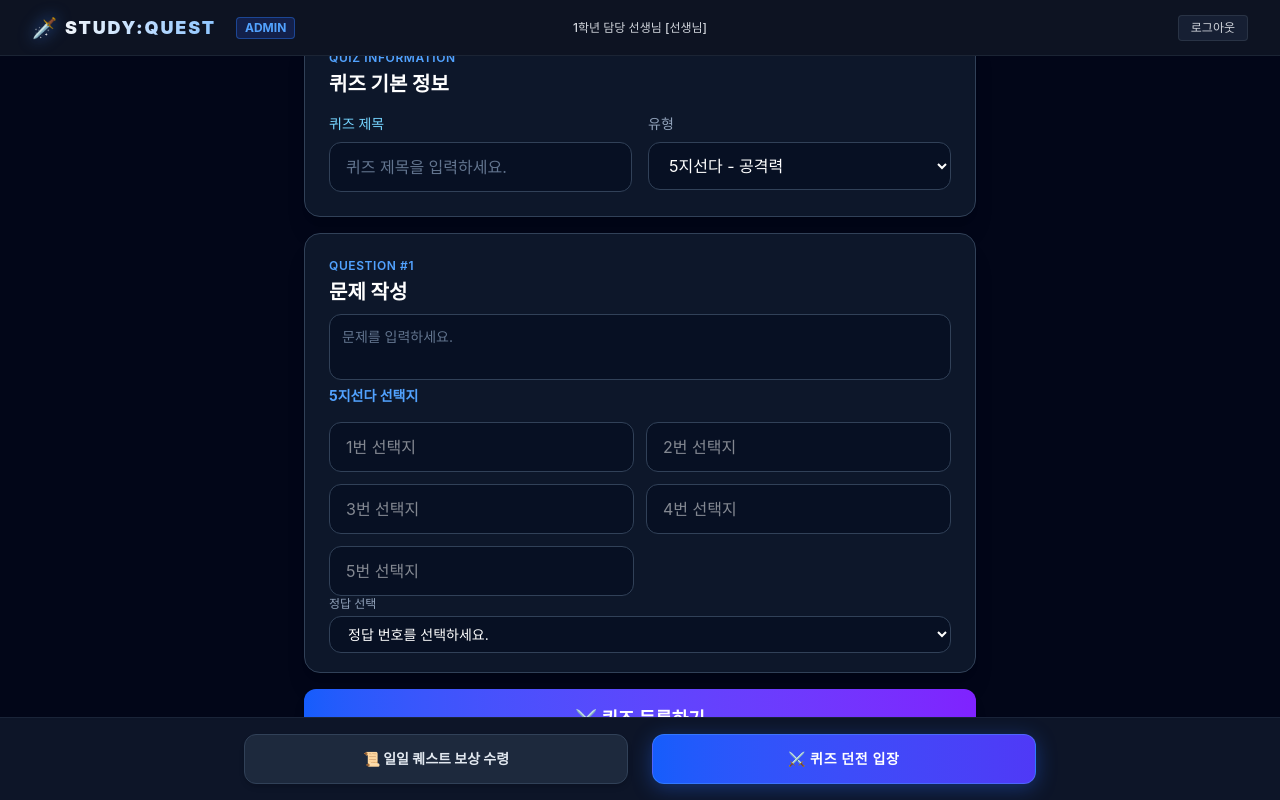
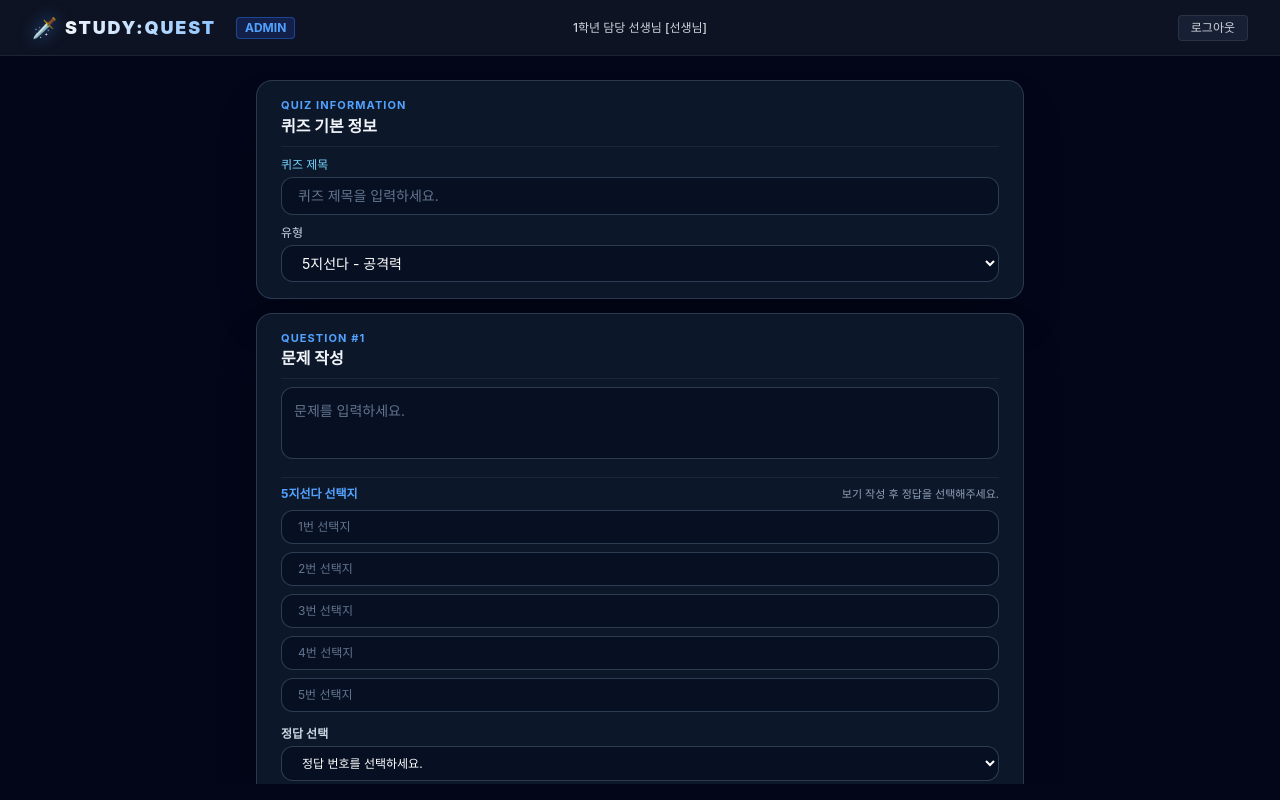
Before and after one commit to dwune08/studyquest, a React (Vite) app in the folder studyquest-frontend/study-quest/: page /quizzes/register in a window 1280 px wide. Built offline with nearby package versions, Linux system fonts and the light colour scheme.

Commit message:
fix: 퀴즈 등록 페이지 footer 제거, 선생님 페이지 UI 수정

```diff
--- a/studyquest-frontend/study-quest/src/components/menus/FooterMenu.jsx
+++ b/studyquest-frontend/study-quest/src/components/menus/FooterMenu.jsx
@@ -1,3 +1,4 @@
+// FooterMenu.jsx
 import { useCustomNavigate } from "../../hooks/useCustomNavigate";
 
 const FooterMenu = ({ onAttendanceClick, onQuizDungeonClick, userType }) => {
@@ -19,7 +20,7 @@ const FooterMenu = ({ onAttendanceClick, onQuizDungeonClick, userType }) => {
     goQuizList();
   };
 
-  // 선생님용 푸터
+  // ★ 선생님용 푸터 (기존 선생님 페이지에서는 정상 노출)
   if (userType === 2) {
     return (
       <footer className="w-full bg-slate-900/90 border-t border-slate-800/80 px-8 py-4 flex justify-end gap-6 relative z-10 shrink-0">
--- a/studyquest-frontend/study-quest/src/components/quiz/QuizRegisterComponent.jsx
+++ b/studyquest-frontend/study-quest/src/components/quiz/QuizRegisterComponent.jsx
@@ -6,7 +6,7 @@ import { useNavigate } from "react-router-dom";
 
 const QuizRegisterComponent = () => {
   const { goQuizList } = useCustomNavigate();
-  const { teacherNo, currentNo } = useAuth();
+  const { teacherNo } = useAuth();
   const navigate = useNavigate();
 
   const [form, setForm] = useState({
@@ -29,11 +29,9 @@ const QuizRegisterComponent = () => {
     }));
   };
 
-  // ★ 수정: e.target.value(string)와 form.quizType(number) 비교 타입 일치 처리
   const changeQuizType = (e) => {
     const newQuizType = Number(e.target.value);
 
-    // 이미 같은 유형이라면 리셋하지 않음
     if (Number(form.quizType) === newQuizType) return;
 
     setForm((prev) => ({
@@ -51,7 +49,6 @@ const QuizRegisterComponent = () => {
   const submitQuiz = async (e) => {
     e.preventDefault();
 
-    // 4. 전송 전 teacherNo 유효성 검사 추가 (값이 없으면 에러 방지 및 알림)
     if (!teacherNo) {
       alert("로그인 정보(교사 번호)를 찾을 수 없습니다. 다시 로그인해 주세요.");
       return;
@@ -83,7 +80,7 @@ const QuizRegisterComponent = () => {
     }
 
     const payload = {
-      teacherNo: Number(teacherNo), // 확실하게 숫자로 변환하여 전송
+      teacherNo: Number(teacherNo),
       quizTitle: form.quizTitle,
       quizType: currentType,
       quizQuestion: form.quizQuestion,
@@ -94,9 +91,6 @@ const QuizRegisterComponent = () => {
       choice4: currentType === 0 ? form.choice4 : null,
       choice5: currentType === 0 ? form.choice5 : null,
     };
-
-    // F12 개발자 도구 콘솔에서 payload 값 확인용
-    console.log("전송 데이터 Payload:", payload);
 
     try {
       const response = await jwtAxios.post("/quizzes", payload);
@@ -114,37 +108,35 @@ const QuizRegisterComponent = () => {
     }
   };
 
-
   return (
-    <div className="w-full h-full text-white flex items-center justify-center p-4">
-      {/* number 인풋 화살표 제거 스타일 추가 */}
+    <div className="w-full h-full text-white flex justify-center items-center px-4 py-2 overflow-hidden">
       <style>{`
-        /* Chrome, Safari, Edge, Opera */
         input::-webkit-outer-spin-button,
         input::-webkit-inner-spin-button {
           -webkit-appearance: none;
           margin: 0;
         }
-
-        /* Firefox */
         input[type=number] {
           -moz-appearance: textfield;
         }
       `}</style>
 
-      <main className="w-full max-w-2xl mx-auto flex flex-col space-y-4">
-        <form onSubmit={submitQuiz} className="flex flex-col space-y-4">
+      {/* 너비 살짝 확대 (max-w-2xl -> max-w-3xl) */}
+      <main className="w-full max-w-3xl mx-auto my-auto">
+        <form onSubmit={submitQuiz} className="flex flex-col space-y-3.5">
 
           {/* 1. 퀴즈 기본 정보 */}
-          <section className="rounded-2xl border border-slate-700 bg-[#0d172a] p-6 shadow-xl">
-            <p className="mb-1 text-xs text-blue-400 font-semibold tracking-wider">
+          <section className="rounded-2xl border border-slate-700/80 bg-[#0d172a] px-6 py-4 shadow-2xl space-y-2.5">
+            <div className="border-b border-slate-800/80 pb-2">
+              <p className="text-[11px] text-blue-400 font-bold tracking-widest uppercase">
                 QUIZ INFORMATION
               </p>
-            <h2 className="mb-4 text-xl font-bold">퀴즈 기본 정보</h2>
+              <h2 className="text-base font-bold text-slate-100">퀴즈 기본 정보</h2>
+            </div>
 
-            <div className="grid grid-cols-1 gap-4 md:grid-cols-2">
+            <div className="grid grid-cols-1 gap-2.5">
               <div>
-                <label className="mb-2 block text-sm text-sky-300 font-medium">
+                <label className="mb-1 block text-xs text-sky-300 font-medium">
                   퀴즈 제목
                 </label>
                 <input
@@ -154,60 +146,67 @@ const QuizRegisterComponent = () => {
                   onChange={changeForm}
                   placeholder="퀴즈 제목을 입력하세요."
                   maxLength={30}
-                  className="w-full rounded-xl border border-slate-700 bg-[#071023] px-4 py-3 text-white outline-none placeholder:text-slate-500 focus:border-blue-500"
+                  className="w-full rounded-xl border border-slate-700/90 bg-[#071023] px-4 py-2 text-sm text-white outline-none placeholder:text-slate-500 focus:border-blue-500 transition-all"
                 />
               </div>
 
               <div>
-                <label className="mb-2 block text-sm text-slate-400 font-medium">
+                <label className="mb-1 block text-xs text-slate-300 font-medium">
                   유형
                 </label>
                 <select
                   name="quizType"
                   value={form.quizType}
                   onChange={changeQuizType}
-                  className="w-full rounded-xl border border-slate-700 bg-[#071023] px-4 py-3 text-white outline-none focus:border-blue-500"
+                  className="w-full rounded-xl border border-slate-700/90 bg-[#071023] px-4 py-2 text-sm text-white outline-none focus:border-blue-500 transition-all cursor-pointer"
                 >
                   <option value={0}>5지선다 - 공격력</option>
-                  <option value={1}>빈칸 - 지혜</option>
+                  <option value={1}>단답형 - 지혜</option>
                   <option value={2}>O/X - 스피드</option>
                 </select>
               </div>
             </div>
           </section>
 
-          {/* 2. 문제 작성 */}
-          <section className="h-[440px] flex flex-col justify-between rounded-2xl border border-slate-700 bg-[#0d172a] p-6 shadow-xl">
-            <div>
-              <p className="mb-1 text-xs text-blue-400 font-semibold tracking-wider">
+          {/* 2. 문제 작성 (min-h-[480px]로 넉넉하게 확장) */}
+          <section className="rounded-2xl border border-slate-700/80 bg-[#0d172a] px-6 py-4 shadow-2xl min-h-[480px] flex flex-col justify-between">
+
+            {/* 상단: 문제 입력 */}
+            <div className="space-y-2">
+              <div className="border-b border-slate-800/80 pb-2">
+                <p className="text-[11px] text-blue-400 font-bold tracking-widest uppercase">
                   QUESTION #1
                 </p>
-              <h2 className="mb-2 text-xl font-bold">문제 작성</h2>
+                <h2 className="text-base font-bold text-slate-100">문제 작성</h2>
+              </div>
 
               <textarea
                 name="quizQuestion"
                 value={form.quizQuestion}
                 onChange={changeForm}
                 placeholder="문제를 입력하세요."
-                rows={form.quizType === 0 ? 2 : 3}
-                className="w-full rounded-xl border border-slate-700 bg-[#071023] p-3 text-sm text-white outline-none placeholder:text-slate-500 focus:border-blue-500 resize-none"
+                rows={2}
+                className="w-full rounded-xl border border-slate-700/90 bg-[#071023] p-3 text-sm text-white outline-none placeholder:text-slate-500 focus:border-blue-500 resize-none leading-relaxed transition-all"
               />
             </div>
 
+            {/* 하단: 유형별 선택지 영역 */}
+            <div className="flex-1 flex flex-col justify-end pt-3">
+
               {/* 0 : 5지선다 */}
               {form.quizType === 0 && (
-              <div>
-                <p className="mb-4 text-sm font-bold text-blue-400">
+                <div className="space-y-2 pt-2 border-t border-slate-800/80">
+                  <div className="flex justify-between items-center">
+                    <p className="text-xs font-bold text-blue-400">
                       5지선다 선택지
                     </p>
-                <div className="grid gap-3 md:grid-cols-2">
-                  {[
-                    "choice1",
-                    "choice2",
-                    "choice3",
-                    "choice4",
-                    "choice5",
-                  ].map((name, index) => (
+                    <p className="text-[11px] text-slate-400">
+                      보기 작성 후 정답을 선택해주세요.
+                    </p>
+                  </div>
+
+                  <div className="flex flex-col space-y-2">
+                    {["choice1", "choice2", "choice3", "choice4", "choice5"].map((name, index) => (
                       <input
                         key={name}
                         name={name}
@@ -215,20 +214,20 @@ const QuizRegisterComponent = () => {
                         onChange={changeForm}
                         placeholder={`${index + 1}번 선택지`}
                         maxLength={300}
-                      className="rounded-xl border border-slate-700 bg-[#071023] px-4 py-3 outline-none focus:border-blue-500"
+                        className="w-full rounded-xl border border-slate-700/90 bg-[#071023] px-4 py-2 text-xs text-white outline-none focus:border-blue-500 transition-all placeholder:text-slate-500"
                       />
                     ))}
                   </div>
 
-                <div>
-                  <label className="mb-1 block text-xs text-slate-400 font-medium">
+                  <div className="pt-1.5">
+                    <label className="mb-1 block text-xs font-semibold text-slate-300">
                       정답 선택
                     </label>
                     <select
                       name="quizAnswer"
                       value={form.quizAnswer}
                       onChange={changeForm}
-                    className="w-full rounded-xl border border-slate-700 bg-[#071023] px-3.5 py-2 text-sm text-white outline-none focus:border-blue-500"
+                      className="w-full rounded-xl border border-slate-700/90 bg-[#071023] px-4 py-2 text-xs text-white outline-none focus:border-blue-500 transition-all cursor-pointer"
                     >
                       <option value="">정답 번호를 선택하세요.</option>
                       <option value="1">1번</option>
@@ -241,34 +240,39 @@ const QuizRegisterComponent = () => {
                 </div>
               )}
 
-            {/* 1 : 단답형/빈칸 */}
+              {/* 1 : 단답형 */}
               {form.quizType === 1 && (
-              <div className="space-y-6">
+                <div className="flex-1 flex flex-col justify-center space-y-3.5 border-t border-slate-800/80 my-auto">
                   <div>
-                  <label className="mb-2 block text-sm font-bold text-violet-400">
-                    정답 입력 (숫자)
-                  </label>
+                    <p className="text-xs font-bold text-violet-400 mb-1">
+                      💡 단답형 정답 설정
+                    </p>
+                    <p className="text-[11px] text-slate-400">
+                      학생들이 입력할 정확한 숫자 정답을 아래에 입력해주세요.
+                    </p>
+                  </div>
                   <input
                     type="number"
                     name="quizAnswer"
                     value={form.quizAnswer}
                     onChange={changeForm}
                     placeholder="정답 숫자를 입력하세요."
-                    className="w-full rounded-xl border border-slate-700 bg-[#071023] px-4 py-3 text-white outline-none placeholder:text-slate-500 focus:border-violet-500"
+                    className="w-full rounded-xl border border-slate-700/90 bg-[#071023] px-4 py-4 text-base text-white outline-none placeholder:text-slate-500 focus:border-violet-500 transition-all"
                   />
-                </div>
                 </div>
               )}
 
               {/* 2 : O/X */}
               {form.quizType === 2 && (
-              <div>
-                <p className="mb-4 text-sm font-bold text-cyan-400">
-                  ⚡ O / X 문제
+                <div className="flex-1 flex flex-col justify-center space-y-3.5 border-t border-slate-800/80 my-auto">
+                  <div className="flex justify-between items-center">
+                    <p className="text-xs font-bold text-cyan-400">
+                      ⚡ O / X 정답 선택
                     </p>
-                <p className="mb-3 text-sm text-slate-400">
-                  문제의 정답을 선택하세요. (O=1, X=2)
+                    <p className="text-[11px] text-slate-400">
+                      올바른 정답 버튼을 선택하세요.
                     </p>
+                  </div>
                   <div className="grid grid-cols-2 gap-4">
                     <button
                       type="button"
@@ -278,10 +282,10 @@ const QuizRegisterComponent = () => {
                           quizAnswer: "O",
                         }))
                       }
-                    className={`rounded-2xl border py-10 text-5xl font-black transition ${
+                      className={`rounded-2xl border py-9 text-4xl font-black transition cursor-pointer ${
                         form.quizAnswer === "O"
                           ? "border-blue-500 bg-blue-500/20 text-blue-400"
-                        : "border-slate-700 bg-[#071023] text-slate-400 hover:border-blue-500"
+                          : "border-slate-700/90 bg-[#071023] text-slate-400 hover:border-blue-500"
                       }`}
                     >
                       O
@@ -294,10 +298,10 @@ const QuizRegisterComponent = () => {
                           quizAnswer: "X",
                         }))
                       }
-                    className={`rounded-2xl border py-10 text-5xl font-black transition ${
+                      className={`rounded-2xl border py-9 text-4xl font-black transition cursor-pointer ${
                         form.quizAnswer === "X"
                           ? "border-red-500 bg-red-500/20 text-red-400"
-                        : "border-slate-700 bg-[#071023] text-slate-400 hover:border-red-500"
+                          : "border-slate-700/90 bg-[#071023] text-slate-400 hover:border-red-500"
                       }`}
                     >
                       X
@@ -305,12 +309,14 @@ const QuizRegisterComponent = () => {
                   </div>
                 </div>
               )}
+
+            </div>
           </section>
 
           {/* 3. 등록 버튼 */}
           <button
             type="submit"
-            className="w-full rounded-xl bg-gradient-to-r from-blue-600 to-violet-600 py-4 text-lg font-bold shadow-lg transition hover:brightness-110"
+            className="w-full rounded-xl bg-gradient-to-r from-blue-600 to-violet-600 py-3.5 text-sm font-bold text-white shadow-lg shadow-blue-500/10 transition hover:brightness-110 cursor-pointer active:scale-[0.99]"
           >
             ⚔ 퀴즈 등록하기
           </button>
--- a/studyquest-frontend/study-quest/src/layouts/BasicLayout.jsx
+++ b/studyquest-frontend/study-quest/src/layouts/BasicLayout.jsx
@@ -1,4 +1,5 @@
 import { useEffect, useState } from "react";
+import { useLocation } from "react-router-dom"; // 1. useLocation 추가
 import FooterMenu from "../components/menus/FooterMenu";
 import TopMenu from "../components/menus/TopMenu";
 import { useCustomNavigate } from "../hooks/useCustomNavigate";
@@ -14,6 +15,7 @@ const BasicLayout = ({
   userType,
 }) => {
   const { goEvent, goQuizList } = useCustomNavigate();
+  const location = useLocation(); // 2. 현재 경로 파악
 
   // Redux에 저장된 로그인 사용자 정보
   const reduxUser = useSelector((state) => state.loginSlice) || {};
@@ -22,6 +24,9 @@ const BasicLayout = ({
   const [studentStatus, setStudentStatus] = useState(null);
 
   const finalUserType = userInfo?.userType ?? userType ?? reduxUser.userType;
+
+  // 3. /quizzes/register 경로일 때만 푸터 숨김 처리
+  const isQuizRegisterPage = location.pathname === "/quizzes/register";
 
   useEffect(() => {
     // 학생인 경우에만 학생 상태 조회
@@ -82,12 +87,6 @@ const BasicLayout = ({
       100,
   };
 
-  console.log("선생님 학년 확인:", {
-  userInfoTeacherGrade: userInfo?.teacherGrade,
-  reduxTeacherGrade: reduxUser.teacherGrade,
-  finalTeacherGrade: finalUserInfo.teacherGrade,
-});
-
   const handleAttendance = (e) => {
     if (onAttendanceClick) {
       onAttendanceClick(e);
@@ -96,9 +95,6 @@ const BasicLayout = ({
   };
 
   const handleQuizDungeon = (e) => {
-    if (onQuizDungeonClick) {
-      onQuizDungeonClick(e);
-    }
     if (onQuizDungeonClick) {
       onQuizDungeonClick(e);
     }
@@ -118,12 +114,16 @@ const BasicLayout = ({
           {children}
         </main>
 
-        <nav className="shrink-0 w-full">
-          <FooterMenu
-            userType={userInfo?.userType}
-            onAttendanceClick={handleAttendance}
-            onQuizDungeonClick={handleQuizDungeon}/>
-        </nav>
+        {/* 4. /quizzes/register 페이지가 아닐 때만 푸터 출력 */}
+        {!isQuizRegisterPage && (
+          <nav className="shrink-0 w-full">
+            <FooterMenu
+              userType={finalUserType}
+              onAttendanceClick={handleAttendance}
+              onQuizDungeonClick={handleQuizDungeon}
+            />
+          </nav>
+        )}
       </div>
     </div>
   );
```
Also changed, not shown: studyquest-frontend/study-quest/src/pages/teacher/AssignedStudentStatistics.jsx (+58 -17 lines), studyquest-frontend/study-quest/src/pages/teacher/ItemManagement.jsx (+60 -71 lines), studyquest-frontend/study-quest/src/pages/teacher/ScoreStatistics.jsx (+112 -31 lines). Lines whose indentation alone changed are shown as unchanged.
